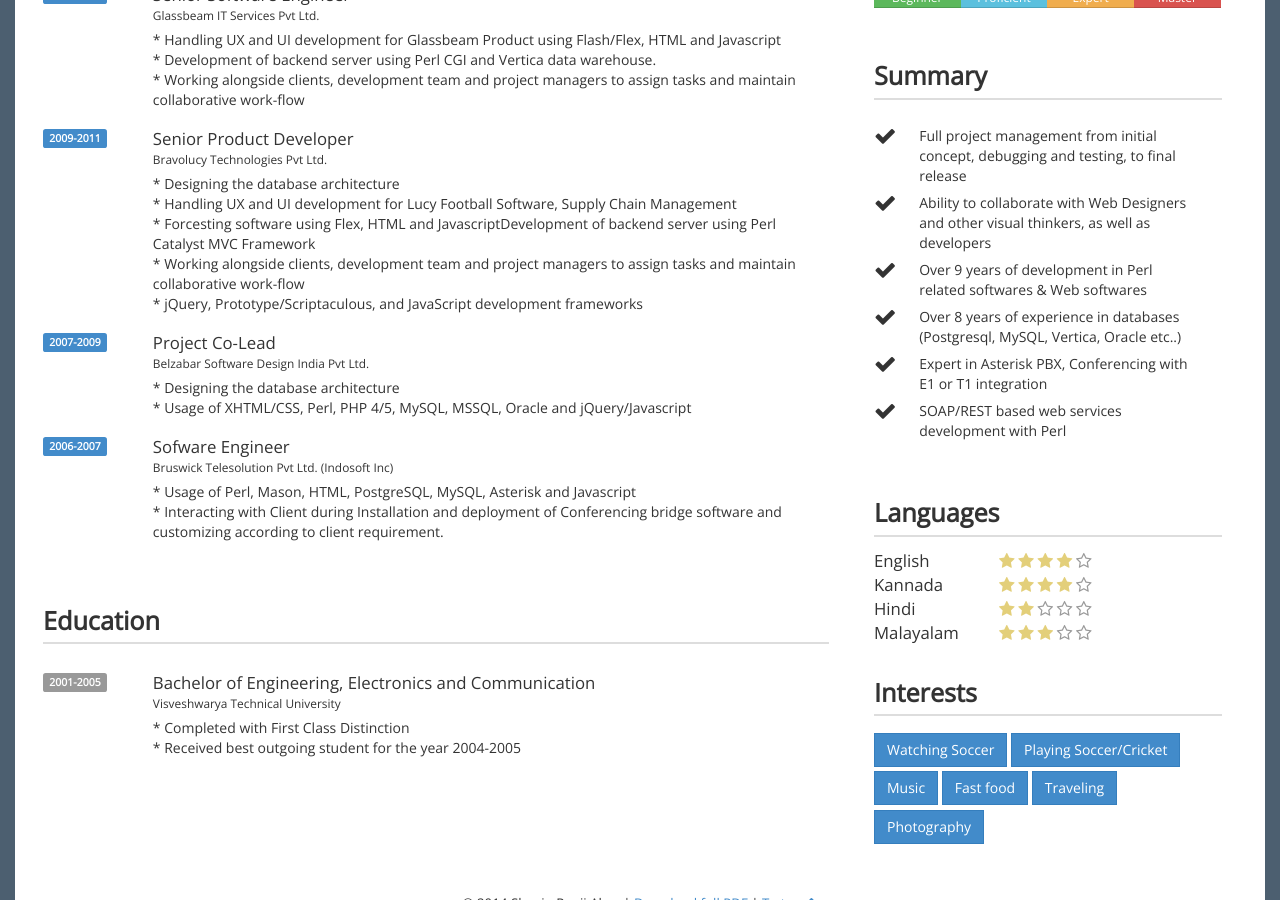
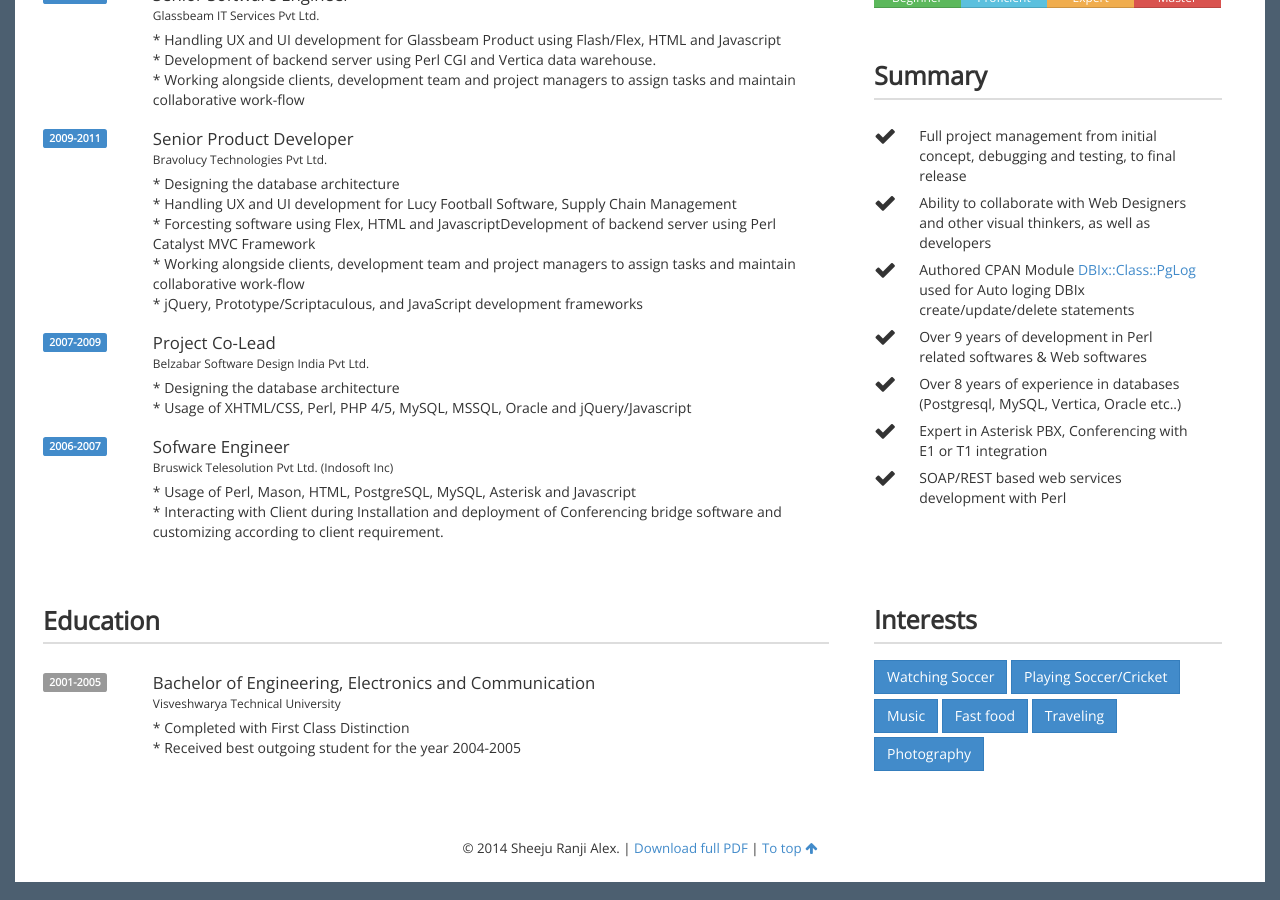
Before and after one commit to sheeju/sheeju.github.io, a Jekyll site: the page resume/index.html, which Jekyll copies as it is, in a window 1280 px wide and 900 px high, scrolled down 703 px. Built offline with Jekyll 4.4.1, drawn with Linux system fonts in a browser that asks for light colours; nearby versions of some CDN libraries; Markdown is read by kramdown in place of the engine named in the settings.

Commit message:
font-awesome icons and typo fix

```diff
--- a/_posts/2014-05-16-building-ember-app-using-perl-mvc-part1.markdown
+++ b/_posts/2014-05-16-building-ember-app-using-perl-mvc-part1.markdown
@@ -1,6 +1,6 @@
 ---
 layout: post
-title:  "Building am Ember App with PERL MVC framework - Part 1"
+title:  "Building an Ember App with PERL MVC framework - Part 1"
 date:   2014-05-16 16:57:51
 ---
 
--- a/_posts/2014-05-20-building-ember-app-using-perl-mvc-part2.markdown
+++ b/_posts/2014-05-20-building-ember-app-using-perl-mvc-part2.markdown
@@ -1,6 +1,6 @@
 ---
 layout: post
-title:  "Building am Ember App with PERL MVC framework - Part 2"
+title:  "Building an Ember App with PERL MVC framework - Part 2"
 date:   2014-05-20 16:57:51
 ---
 
--- a/_posts/2014-05-21-building-ember-app-using-perl-mvc-part3.markdown
+++ b/_posts/2014-05-21-building-ember-app-using-perl-mvc-part3.markdown
@@ -1,6 +1,6 @@
 ---
 layout: post
-title:  "Building am Ember App with PERL MVC framework - Part 3"
+title:  "Building an Ember App with PERL MVC framework - Part 3"
 date:   2014-05-21 16:57:51
 ---
 
--- a/_posts/2014-05-25-building-ember-app-using-perl-mvc-part4.markdown
+++ b/_posts/2014-05-25-building-ember-app-using-perl-mvc-part4.markdown
@@ -1,6 +1,6 @@
 ---
 layout: post
-title:  "Building am Ember App with PERL MVC framework - Part 4"
+title:  "Building an Ember App with PERL MVC framework - Part 4"
 date:   2014-05-25 16:57:51
 ---
 
@@ -368,3 +368,5 @@
 Now you can visit `http://localhost:4200` to see Speakers list
 
 <img src="{{ site.baseurl }}/assets/img/ember-speakers.png">
+
+** Related Posts
--- a/resume/index.html
+++ b/resume/index.html
@@ -87,6 +87,7 @@
                                       <abbr title="Website">W:</abbr>&nbsp;<a href="http://sheeju.github.io">sheeju.github.io</a>
                                   </div><!-- /.address-info -->
                                   <div class="social-btn">
+                                      <a href="../" title="Back to Blog" data-toggle="tooltip" data-placement="bottom"><i class="fa fa-mail-reply"></i></a>
                                       <a href="http://www.twitter.com/sheeju7" title="Twitter" data-toggle="tooltip" data-placement="bottom"><i class="fa fa-twitter"></i></a>
                                       <a href="https://www.linkedin.com/in/sheejualex" title="Linkedin" data-toggle="tooltip" data-placement="bottom"><i class="fa fa-linkedin"></i></a>
                                       <a href="http://www.github.com/sheeju" title="Github" data-toggle="tooltip" data-placement="bottom"><i class="fa fa-github"></i></a>
@@ -336,6 +337,14 @@
 												developers
                                                 </div><!-- /.item-text -->
                                             </li>
+											<li>
+                                                <div class="item-check">
+                                                    <i class="fa fa-check"></i>
+                                                </div><!-- /.item-check -->
+                                                <div class="item-text">
+													Authored CPAN Module <a href="http://metacpan.org/pod/DBIx::Class::PgLog">DBIx::Class::PgLog</a> used for Auto loging DBIx create/update/delete statements
+                                                </div><!-- /.item-text -->
+                                            </li>
                                           <li>
                                                 <div class="item-check">
                                                     <i class="fa fa-check"></i>
@@ -373,62 +382,8 @@
                                 </section>
                             </div>
                             <!-- Awards & Certificates section: End -->
-                            <!-- Languages section: Begin -->
-                            <div class="col-xs-12">
-                                <section id="languages">
-                                    <h1 class="main-heading">
-                                        Languages
-                                    </h1>
-                                    <div class="content-section">
-                                        <div class="language">
-                                            <div class="second-heading">English</div>
-                                            <div class="star-rating">
-                                                <i class="fa fa-star"></i>
-                                                <i class="fa fa-star"></i>
-                                                <i class="fa fa-star"></i>
-                                                <i class="fa fa-star"></i>
-                                                <i class="fa fa-star-o"></i>
-                                            </div><!-- /.star-rating -->
-                                        </div><!-- /.language -->
-
-                                        <div class="language">
-                                            <div class="second-heading">Kannada</div>
-                                            <div class="star-rating">
-                                                <i class="fa fa-star"></i>
-                                                <i class="fa fa-star"></i>
-                                                <i class="fa fa-star"></i>
-                                                <i class="fa fa-star"></i>
-                                                <i class="fa fa-star-o"></i>
-                                            </div><!-- /.star-rating -->
-                                        </div><!-- /.language -->
-
-                                        <div class="language">
-                                            <div class="second-heading">Hindi</div>
-                                            <div class="star-rating">
-                                                <i class="fa fa-star"></i>
-                                                <i class="fa fa-star"></i>
-                                                <i class="fa fa-star-o"></i>
-                                                <i class="fa fa-star-o"></i>
-                                                <i class="fa fa-star-o"></i>
-                                            </div><!-- /.star-rating -->
-                                        </div><!-- /.language -->
-
-                                        <div class="language">
-                                            <div class="second-heading">Malayalam</div>
-                                            <div class="star-rating">
-                                                <i class="fa fa-star"></i>
-                                                <i class="fa fa-star"></i>
-                                                <i class="fa fa-star"></i>
-                                                <i class="fa fa-star-o"></i>
-                                                <i class="fa fa-star-o"></i>
-                                            </div><!-- /.star-rating -->
-                                        </div><!-- /.language -->
-                                    </div><!-- /.content-section -->
-                                </section>
-                            </div>
-                            <!-- Languages section: End -->
                             <!-- Interests section: Begin -->
-                            <div class="col-xs-12">
+                            <div class="col-xs-12" style="padding-top: 40px;">
                                 <section id="interests">
                                     <h1 class="main-heading">
                                         Interests
```
Also changed, not shown: _layouts/default.html (+7 -7 lines).
